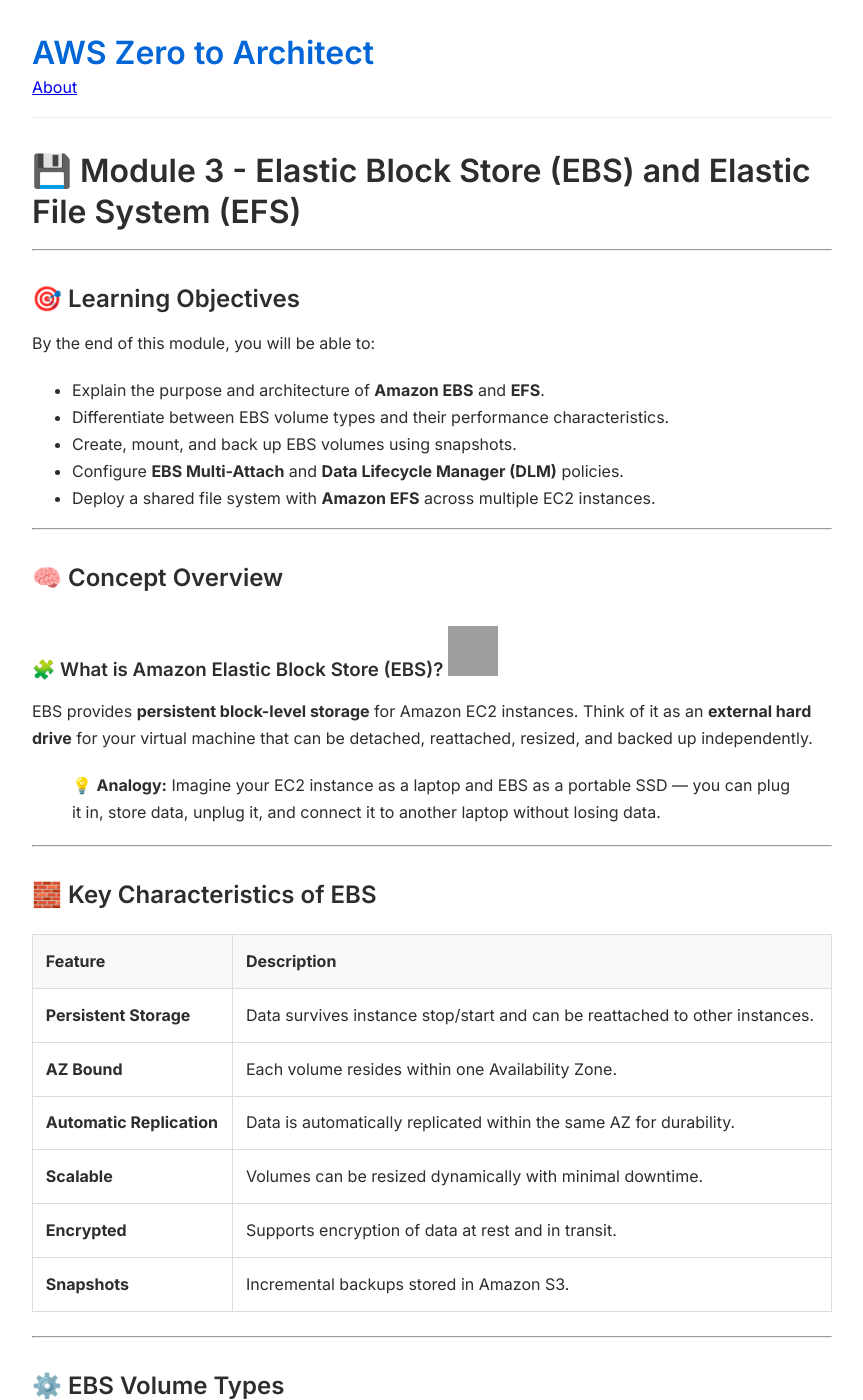
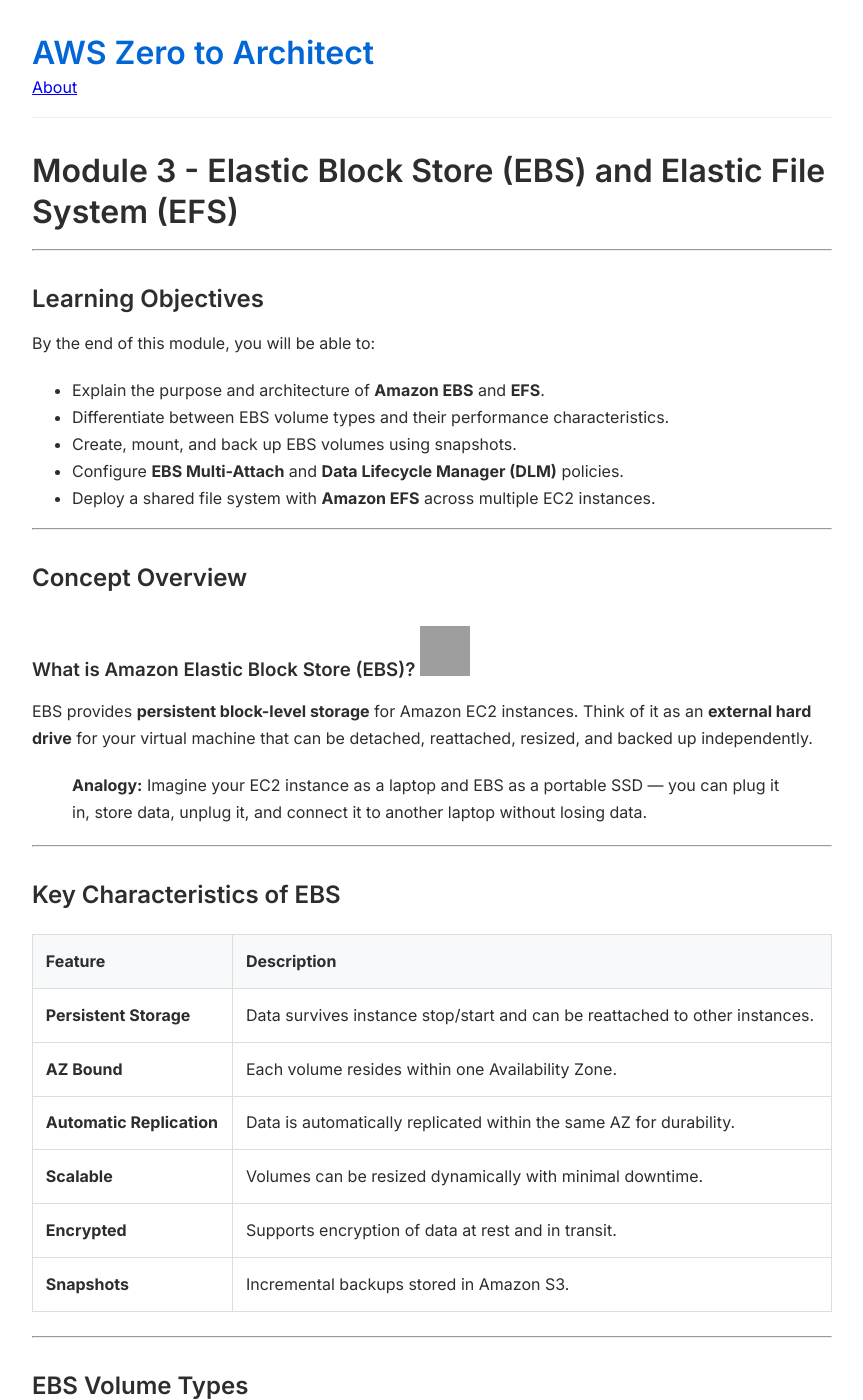
Before and after one commit to asiandevs/aws-zero-to-architect-blog, a Jekyll site: the page built from _posts/2025-10-30-module3-elastic-block-store-ebs-and-elastic-file-system-efs.md, in a window 1280 px wide and 1400 px high. Shown: the whole window, without its empty margins (208-1071 px from the left). Built offline with Jekyll 4.4.1, drawn with Linux system fonts in a browser that asks for light colours; some of the changed text lies outside the part shown; grey boxes are pictures that could not be loaded.

Commit message:
Remove emojis and adjust formatting in EBS/EFS module

```diff
--- a/_posts/2025-10-30-module3-elastic-block-store-ebs-and-elastic-file-system-efs.md
+++ b/_posts/2025-10-30-module3-elastic-block-store-ebs-and-elastic-file-system-efs.md
@@ -7,12 +7,12 @@ image: /assets/images/ebs.jpg
 description: "Persistent block and shared file storage, snapshots, Multi-Attach, Data Lifecycle Manager, and EFS setup."
 ---
 
-# 💾 Module 3 - Elastic Block Store (EBS) and Elastic File System (EFS)
+#  Module 3 - Elastic Block Store (EBS) and Elastic File System (EFS)
 
 ---
 
 
-## 🎯 Learning Objectives
+##  Learning Objectives
 
 By the end of this module, you will be able to:
 
@@ -24,20 +24,20 @@ By the end of this module, you will be able to:
 
 ---
 
-## 🧠 Concept Overview
+##  Concept Overview
 
-### 🧩 What is Amazon Elastic Block Store (EBS)?    <img width="50" height="50" alt="image" src="https://github.com/user-attachments/assets/8066640d-41ca-4134-83b9-dfaa5ecfcb78" />
+###  What is Amazon Elastic Block Store (EBS)?    <img width="50" height="50" alt="image" src="https://github.com/user-attachments/assets/8066640d-41ca-4134-83b9-dfaa5ecfcb78" />
 
 
 EBS provides **persistent block-level storage** for Amazon EC2 instances.
 Think of it as an **external hard drive** for your virtual machine that can be detached, reattached, resized, and backed up independently.
 
-> 💡 **Analogy:**
+>  **Analogy:**
 > Imagine your EC2 instance as a laptop and EBS as a portable SSD — you can plug it in, store data, unplug it, and connect it to another laptop without losing data.
 
 ---
 
-## 🧱 Key Characteristics of EBS
+##  Key Characteristics of EBS
 
 | **Feature**               | **Description**                                                             |
 | ------------------------- | --------------------------------------------------------------------------- |
@@ -50,7 +50,7 @@ Think of it as an **external hard drive** for your virtual machine that can be d
 
 ---
 
-## ⚙️ EBS Volume Types
+##  EBS Volume Types
 
 | **Type**                             | **Description**                                      | **Performance (IOPS / Throughput)**   | **Use Case**                               |
 | ------------------------------------ | ---------------------------------------------------- | ------------------------------------- | ------------------------------------------ |
@@ -62,14 +62,14 @@ Think of it as an **external hard drive** for your virtual machine that can be d
 
 ---
 
-## 🧩 IOPS and Throughput
+##  IOPS and Throughput
 
 * **IOPS (Input/Output Operations per Second):** Measures random access speed (important for databases).
 * **Throughput:** Measures sequential read/write speed (important for streaming or large files).
 
 ---
 
-## 🧪 Hands-On: Create and Attach an EBS Volume
+##  Hands-On: Create and Attach an EBS Volume
 
 ### **Objective:**
 
@@ -140,7 +140,7 @@ You can restore the same volume anytime:
 
 ---
 
-## 🔁 EBS Multi-Attach
+##  EBS Multi-Attach
 
 **Feature:**
 Attach a single **Provisioned IOPS (io1/io2)** volume to **up to 16 EC2 instances** within the same AZ.
@@ -159,7 +159,7 @@ Attach a single **Provisioned IOPS (io1/io2)** volume to **up to 16 EC2 instance
 
 ---
 
-## 🧩 Data Lifecycle Manager (DLM)
+##  Data Lifecycle Manager (DLM)
 
 **Purpose:** Automates snapshot creation, retention, and deletion.
 
@@ -177,7 +177,7 @@ Attach a single **Provisioned IOPS (io1/io2)** volume to **up to 16 EC2 instance
 
 ---
 
-### 🧪 **Hands-On: Configure DLM Policy**
+###  **Hands-On: Configure DLM Policy**
 
 1. Navigate to **EC2 → Lifecycle Manager → Create Lifecycle Policy**.
 2. **Policy Type:** EBS Snapshot Policy.
@@ -192,7 +192,7 @@ Attach a single **Provisioned IOPS (io1/io2)** volume to **up to 16 EC2 instance
 
 ---
 
-## 🔒 EBS Encryption
+##  EBS Encryption
 
 * EBS supports **encryption for all volume types**.
 * Encrypts data **at rest, in transit, and in snapshots**.
@@ -203,17 +203,17 @@ Attach a single **Provisioned IOPS (io1/io2)** volume to **up to 16 EC2 instance
 
 ---
 
-## 📁 Elastic File System (EFS)  <img width="50" height="50" alt="image" src="https://github.com/user-attachments/assets/6cc60856-654b-4db8-a089-b423c78b0186" />
+##  Elastic File System (EFS)  <img width="50" height="50" alt="image" src="https://github.com/user-attachments/assets/6cc60856-654b-4db8-a089-b423c78b0186" />
 
 
 Amazon EFS provides **scalable, fully managed shared file storage** for EC2 instances.
 
-> 💡 **Analogy:**
+>  **Analogy:**
 > EFS is like a shared network drive accessible from multiple computers simultaneously — all reading and writing the same files.
 
 ---
 
-### 🔑 Key Features of EFS
+###  Key Features of EFS
 
 | **Feature**             | **Description**                                     |
 | ----------------------- | --------------------------------------------------- |
@@ -226,7 +226,7 @@ Amazon EFS provides **scalable, fully managed shared file storage** for EC2 inst
 
 ---
 
-## 🧪 Hands-On: Create and Mount EFS
+##  Hands-On: Create and Mount EFS
 
 ### **Step 1: Create an EFS**
 
@@ -281,7 +281,7 @@ sudo umount /efs
 
 ---
 
-## ⚖️ EBS vs. EFS Comparison
+##  EBS vs. EFS Comparison
 
 | **Feature**       | **EBS**                                      | **EFS**                        |
 | ----------------- | -------------------------------------------- | ------------------------------ |
@@ -294,7 +294,7 @@ sudo umount /efs
 
 ---
 
-## 📚 Case Study: EC2 + EBS + EFS Deployment
+##  Case Study: EC2 + EBS + EFS Deployment
 
 **Scenario:**
 A company hosts a web application needing:
@@ -327,7 +327,7 @@ Result:
 
 ---
 
-> 🪄 **Next Module Preview:**
+>  **Next Module Preview:**
 > In **Module 4**, we’ll explore **Amazon S3 – Simple Storage Service**, covering buckets, object storage, versioning, lifecycle rules, and cross-region replication with real console labs.
 
 ---
```
